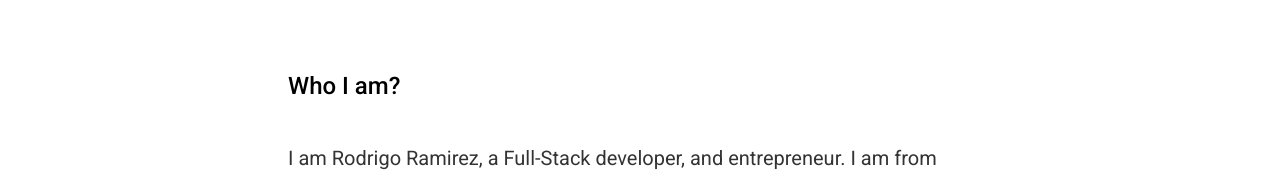
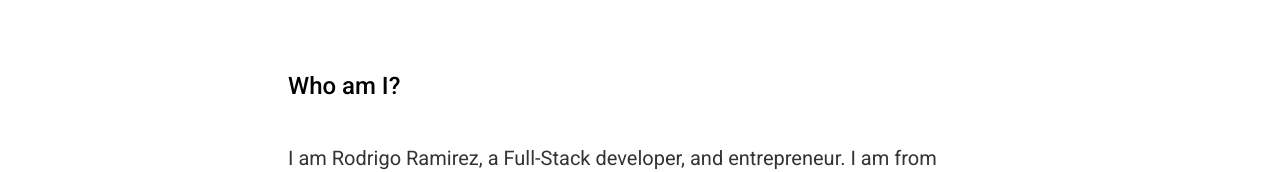
Before and after one commit to xpromx/xpromx.me, a Next.js app: page /about in a window 1280 px wide. Shown: the part 255-427 px from the top of the page. Built offline with nearby package versions, Linux system fonts and the light colour scheme.

Commit message:
fix(pages/about): Who am i title

```diff
--- a/src/pages/about.tsx
+++ b/src/pages/about.tsx
@@ -7,7 +7,7 @@ const Page: FC = () => {
       <Layout.Main>
         <Title>About</Title>
 
-        <Subtitle className="mt-20">Who I am?</Subtitle>
+        <Subtitle className="mt-20">Who am I?</Subtitle>
         <Paragraph>
           I am Rodrigo Ramirez, a Full-Stack developer, and entrepreneur. I am
           from Argentina, and I have been living in Tokyo, Japan since 2018.
```
